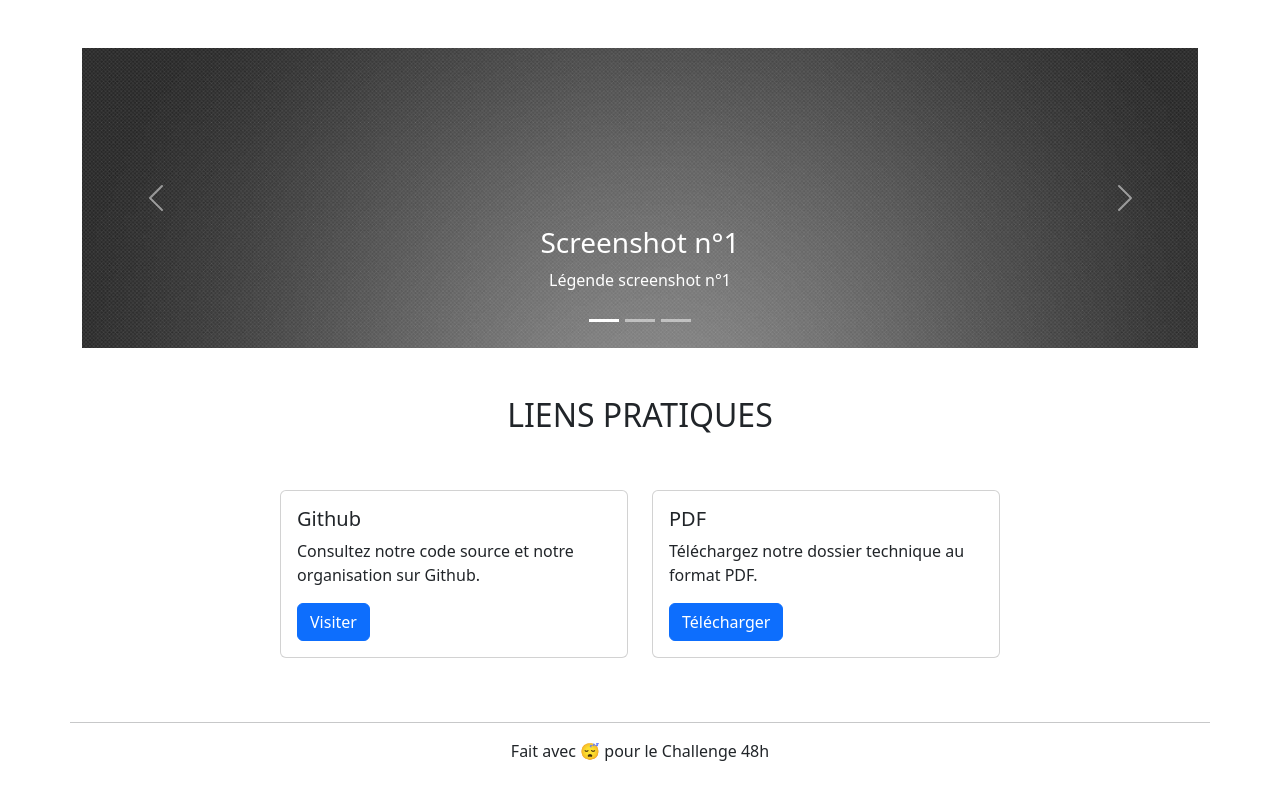
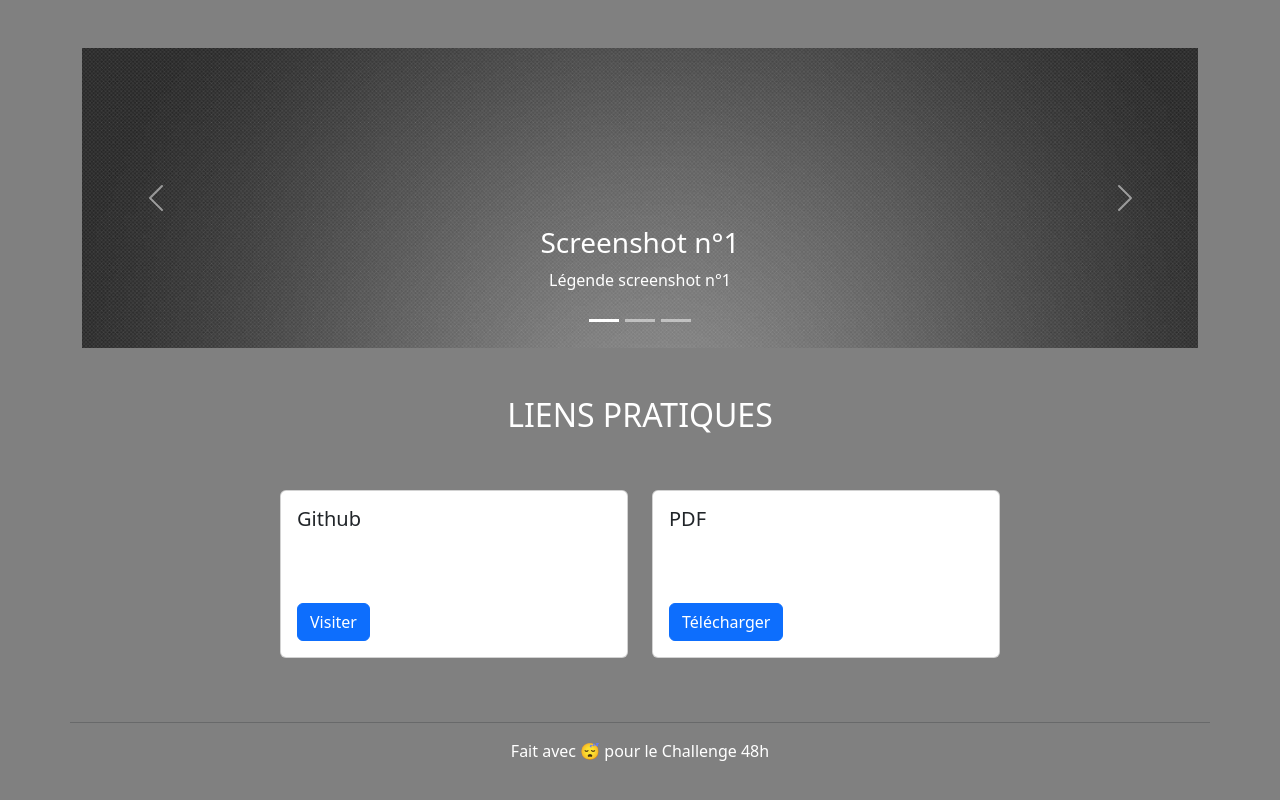
Before and after one commit to Challenge-48H-2023-Ynov/Rendu, a plain HTML site: page index.html in a window 1280 px wide. Shown: the part 1556-2356 px from the top of the page. Drawn offline with nearby package versions, Linux system fonts and the light colour scheme.

Commit message:
grey background

```diff
--- a/index.html
+++ b/index.html
@@ -16,6 +16,7 @@
   <!-- CSS -->
   <link href="https://cdn.jsdelivr.net/npm/bootstrap@5.3.0-alpha3/dist/css/bootstrap.min.css" rel="stylesheet"
     integrity="sha384-KK94CHFLLe+nY2dmCWGMq91rCGa5gtU4mk92HdvYe+M/SXH301p5ILy+dN9+nJOZ" crossorigin="anonymous">
+  <link href="style.css" rel="stylesheet">
   <style>
     .carousel-item {
       height: 300px;
@@ -222,9 +223,7 @@
 
       <hr>
 
-      <div class="text-center mb-3">
-        Fait avec 😴 pour le Challenge 48h
-      </div>
+      <div class="text-center mb-3"><p>Fait avec 😴 pour le Challenge 48h</p></div>
     </div>
 </body>
 
--- /dev/null
+++ b/style.css
@@ -0,0 +1,11 @@
+body {
+    background: grey;
+}
+
+p {
+    color: white;
+}
+
+h2 {
+    color: white;
+}
```
